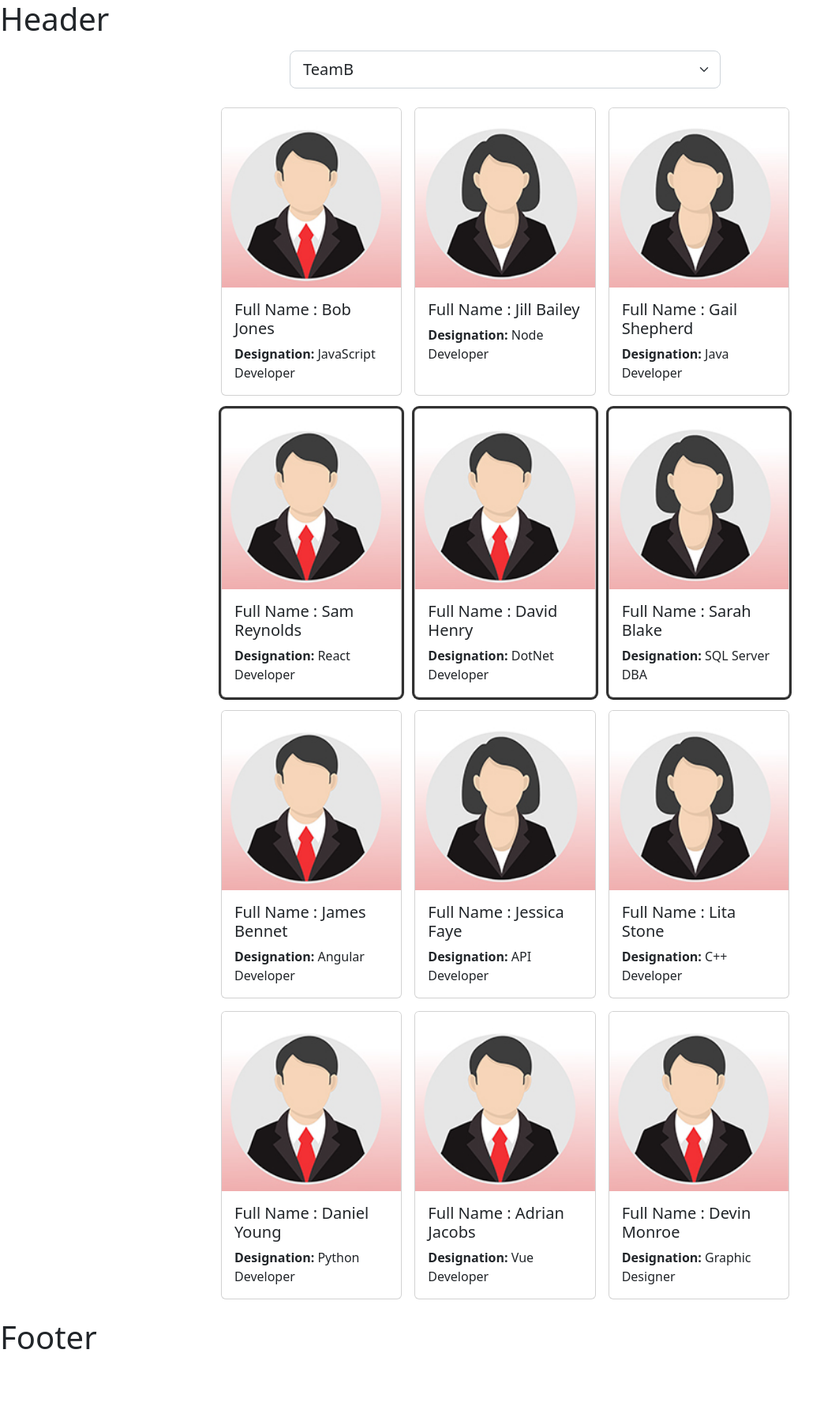
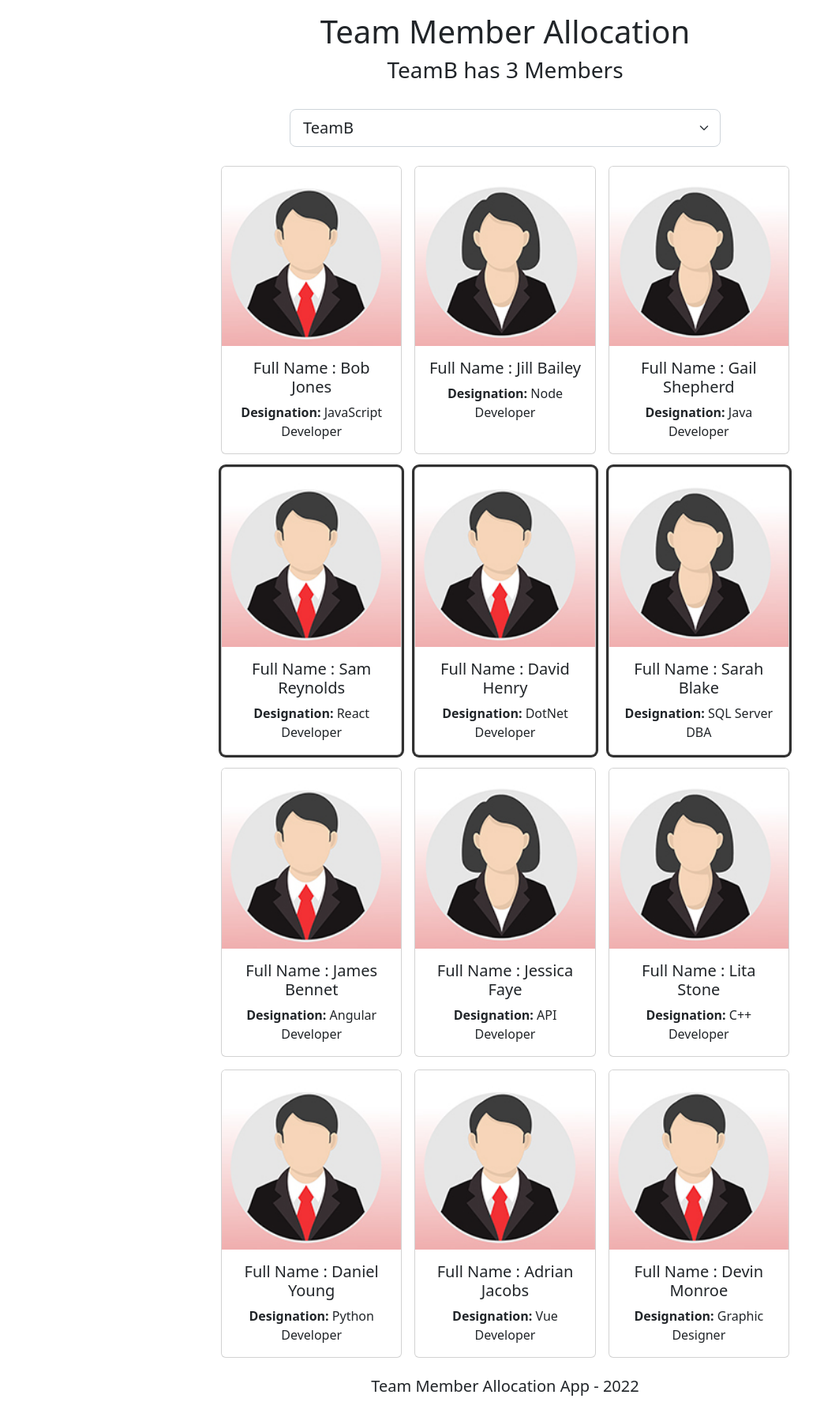
Before and after one commit to Nightstalkeer/Team_Member_Allocate, a React (Vite) app: page / in a window 1280 px wide. Shown: the whole page at 79% size, without its empty margins (0-1063 px from the left). Before the commit the page ends 1725 px from the top, so only its background shows below. Built offline with nearby package versions, Linux system fonts and the light colour scheme.

Commit message:
trial commit

```diff
--- a/package.json
+++ b/package.json
@@ -19,6 +19,7 @@
     "bootstrap": "^5.2.1",
     "react": "^18.0.0",
     "react-dom": "^18.0.0",
+    "react-router-dom": "^6.4.2",
     "vite": "^2.9.5"
   }
 }
--- a/src/App.css
+++ b/src/App.css
@@ -9,8 +9,11 @@ body {
 }
 .card-collection {
   display: grid;
-  grid-template-columns: 1fr 1fr 1fr
+  grid-template-columns: 1fr 1fr 1fr;
 }
 .standout{
   box-shadow: rgba(0, 0, 0, 0.16) 0px 1px 4px, rgb(51, 51, 51) 0px 0px 0px 3px;
 }
+h1,h2,h3,h4,h5,p{
+  text-align:center;
+}
--- a/src/App.jsx
+++ b/src/App.jsx
@@ -1,4 +1,4 @@
-import { useState } from 'react'; // use state is hook
+import { useState, useEffect} from 'react'; // use state is hook
 import * as React from 'react';
 import './App.css';
 import Header from './Header';
@@ -8,9 +8,9 @@ import Footer from './Footer';
 function App() {
 
 
-  const [selectedTeam, setTeam] = useState("TeamB");
+  const [selectedTeam, setTeam] = useState(JSON.parse(localStorage.getItem("selectedTeam")) || "TeamB");
 
-  const [employees, setEmployees] = useState([{
+  const [employees, setEmployees] = useState(JSON.parse(localStorage.getItem("employeeList")) || [{
     id: 1,
     fullName: "Bob Jones",
     designation: "JavaScript Developer",
@@ -97,6 +97,14 @@ function App() {
 
   //Functions are delared here
 
+  useEffect(() => {
+    localStorage.setItem('employeeList', JSON.stringify(employees));
+  }, [employees]);
+
+  useEffect(() => {
+    localStorage.setItem('selectedTeam', JSON.stringify(selectedTeam));
+  }, [selectedTeam]);
+
   function handleTeamSelectionChange(event) {
     let s = event.target.value;
     // console.log(typeof (event.target.value));
@@ -118,11 +126,15 @@ function App() {
 
   return (
     <div>
-      <Header />
+
+      <Header selectedTeam = {selectedTeam}
+        teamMemberCount = {employees.filter((employee) => employee.teamName === selectedTeam).length}/>
+
       <Employees employees = {employees}
         selectedTeam = {selectedTeam}
         handleEmployeeCardClick = {handleEmployeeCardClick}
         handleTeamSelectionChange = {handleTeamSelectionChange}/>
+
       <Footer />
     </div >
   );
--- a/src/Footer.jsx
+++ b/src/Footer.jsx
@@ -1,9 +1,17 @@
 const Footer = () => {
+
+
+  var today = new Date();
+
   return (
-    <footer>
-      <h1>
-        Footer
-      </h1>
+    <footer className="container">
+      <div className="row justify-content-center mt-3 mb-4">
+        <div className="col-8">
+          <h5>
+            Team Member Allocation App - {today.getFullYear()}
+          </h5>
+        </div>
+      </div>
     </footer>
   )
 }
--- a/src/Header.jsx
+++ b/src/Header.jsx
@@ -1,9 +1,12 @@
-const Header = () => {
+const Header = ({ selectedTeam, teamMemberCount }) => {
   return (
-    <header>
-      <h1>
-        Header
-      </h1>
+    <header className="container">
+      <div className="row justify-content-center mt-3 mb-4">
+        <div className="col-8">
+          <h1>Team Member Allocation</h1>
+          <h3>{selectedTeam} has {teamMemberCount} Members</h3>
+        </div>
+      </div>
     </header>
   )
 }
```
Also changed, not shown: 2 other files (tests, documents, lock files or other folders).
